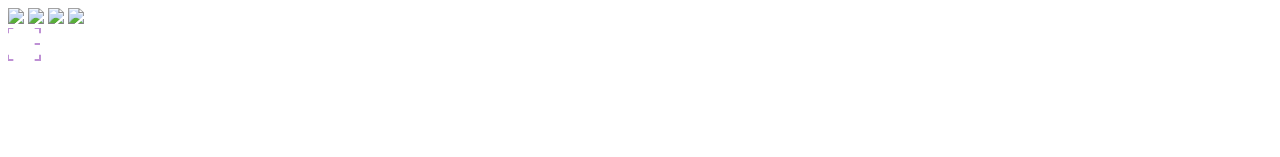
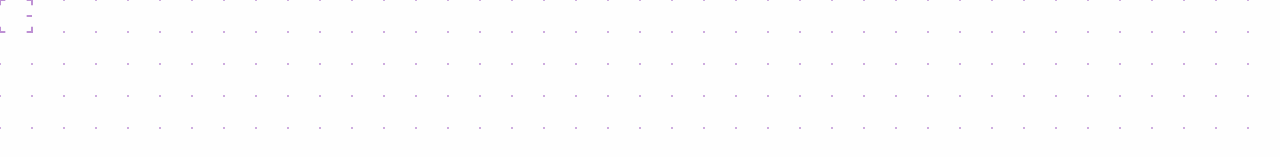
Before and after one commit to mattpk/nandban, a plain HTML site: page index.html in a window 1280 px wide. Shown: the top 157 px of the page. Drawn offline with Linux system fonts and the light colour scheme; the site is published under a folder, as on GitHub Pages, so addresses that start at the root find nothing.

Commit message:
use relative paths

```diff
--- a/index.html
+++ b/index.html
@@ -1,14 +1,14 @@
 <html>
    <head>
       <title>Nandban</title>
-      <link rel = "stylesheet" type = "text/css" href = "/stylesheets/styles.css">
+      <link rel = "stylesheet" type = "text/css" href = "stylesheets/styles.css">
    </head>
     <body>
     <div id="load-assets">
-        <img src="/images/up32.png" id="jetUp" />
-        <img src="/images/right32.png" id="jetRight" />
-        <img src="/images/down32.png" id="jetDown" />
-        <img src="/images/left32.png" id="jetLeft" />
+        <img src="images/up32.png" id="jetUp" />
+        <img src="images/right32.png" id="jetRight" />
+        <img src="images/down32.png" id="jetDown" />
+        <img src="images/left32.png" id="jetLeft" />
     </div>
     <div id="stage">
         <canvas id="ui-layer"></canvas>
```
